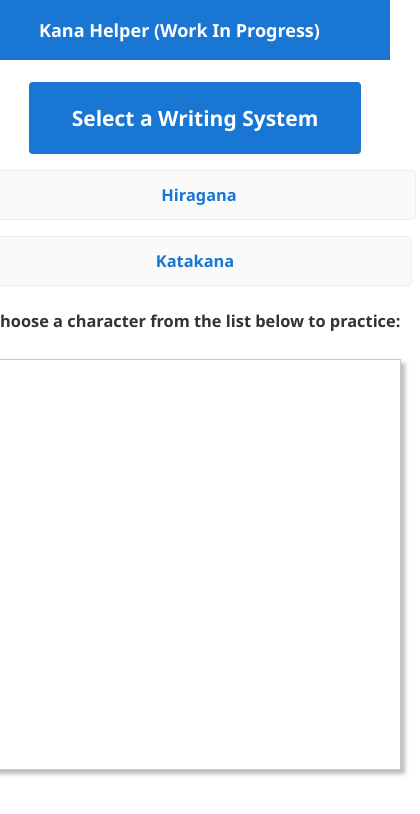
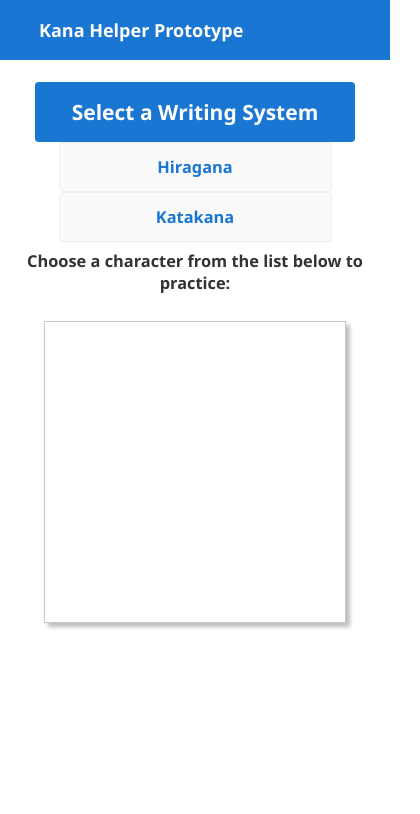
Before and after one commit to bee-v3/Kana-Helper, an Angular app: page / in a window 390 px wide. Shown: the top 814 px of the page, 420 px wide, since content can reach past the window. Built offline with nearby package versions, Linux system fonts and the light colour scheme.

Commit message:
Fix touch event errors, adjust mobile view CSS

```diff
--- a/src/app/app.component.html
+++ b/src/app/app.component.html
@@ -2,7 +2,7 @@
 
 <!-- Toolbar -->
 <div class="toolbar" role="banner">
-  <span>Kana Helper (Work In Progress)</span>
+  <span>Kana Helper Prototype</span>
     <div class="spacer"></div>
 </div>
 
--- a/src/app/canvas-drawing/canvas-drawing.component.ts
+++ b/src/app/canvas-drawing/canvas-drawing.component.ts
@@ -1,7 +1,7 @@
 import { Component, ElementRef, AfterViewInit, ViewChild } from '@angular/core';
 import { KanaSelectorService } from '../kana-selector/kana-selector.service';
 import { KanaStroke } from '../kana-stroke-interface/kana-stroke-interface';
-import { fromEvent } from 'rxjs';
+import { fromEvent, merge } from 'rxjs';
 import { switchMap, takeUntil, pairwise, finalize } from 'rxjs/operators';
 import { environment } from '../../environments/environment';
 
@@ -32,7 +32,7 @@ export class CanvasComponent implements AfterViewInit {
     canvasEl.height = environment.canvaswidth;
 
     this.cx = canvasEl.getContext('2d');
-    this.cx.lineWidth = 10;
+    this.cx.lineWidth = 7;
     this.cx.lineCap = 'round';
     this.cx.strokeStyle = '#000';
 
@@ -56,16 +56,22 @@ export class CanvasComponent implements AfterViewInit {
       }
     });
 
+    const downEvent$ = merge(fromEvent(canvasEl, 'mousedown'), fromEvent(canvasEl, 'touchstart'));
+    const upEvents$ = merge(fromEvent(canvasEl, 'mouseup'), fromEvent(canvasEl, 'touchend'));
+    const moveEvents$ = merge(fromEvent(canvasEl, 'mousemove'), fromEvent(canvasEl, 'touchmove'));
+    const leaveEvents$ = merge(fromEvent(canvasEl, 'mouseleave'), fromEvent(canvasEl, 'touchleave'));
+
+
     // subscribe to mousedown events on the canvas and draw lines
     const starts =
-    fromEvent(canvasEl, 'mousedown')
+    downEvent$
       .pipe(
         switchMap((e) => {
           this.userpath = new Path2D();   // Clear user drawn path upon mousedown event
-
-          return fromEvent(canvasEl, 'mousemove')
+          e.preventDefault();
+          return moveEvents$
             .pipe(
-              takeUntil(fromEvent(canvasEl, 'mouseup')), takeUntil(fromEvent(canvasEl, 'mouseleave')),
+              takeUntil(upEvents$), takeUntil(leaveEvents$),
               pairwise(),
 
               // occurs whenever user finishes drawing line on canvas (when drawing subscription completes)
@@ -87,8 +93,23 @@ export class CanvasComponent implements AfterViewInit {
             );
         })
       )
-      .subscribe((res: [MouseEvent, MouseEvent]) => {
+      .subscribe((res: [MouseEvent | TouchEvent, MouseEvent | TouchEvent] ) => {
+
         const rect = canvasEl.getBoundingClientRect();
+
+        if ((res[0] instanceof TouchEvent && res[1] instanceof TouchEvent)){
+          const prevPos = {
+            x: res[0].touches[0].clientX - rect.left,
+            y: res[0].touches[0].clientY - rect.top
+          };
+
+          const currentPos = {
+            x: res[1].touches[0].clientX - rect.left,
+            y: res[1].touches[0].clientY - rect.top
+          };
+          this.drawMouseStroke(prevPos, currentPos);
+        }
+        else if (res[0] instanceof MouseEvent && res[1] instanceof MouseEvent){
           const prevPos = {
             x: res[0].clientX - rect.left,
             y: res[0].clientY - rect.top
@@ -98,8 +119,11 @@ export class CanvasComponent implements AfterViewInit {
             x: res[1].clientX - rect.left,
             y: res[1].clientY - rect.top
           };
-
           this.drawMouseStroke(prevPos, currentPos);
+        }
+        else{
+          return;
+        }
       });
   }
 
@@ -216,7 +240,7 @@ export class CanvasComponent implements AfterViewInit {
       }
     }
     // Determine if user completed the stroke well enough to pass
-    return Math.round((outsidelines / upixelcount) * 100) < 30 && Math.round((unfilledpixels / kpixelcount) * 100) < 60;
+    return Math.round((outsidelines / upixelcount) * 100) < environment.outsidelines && Math.round((unfilledpixels / kpixelcount) * 100) < environment.unfilledpixels;
   }
 
   public getCompleted() {
--- a/src/app/kana-selector/kana-selector.service.ts
+++ b/src/app/kana-selector/kana-selector.service.ts
@@ -28,7 +28,7 @@ export class KanaSelectorService {
    * @param k Kana object
    */
   newKana(k: Kana){
-    if (k === undefined || k=== null){
+    if (k === undefined || k === null){
       this.currentKana.next(null);
       return;
     } else if (Object.values(k).some(e => e === undefined)) {
--- a/src/assets/style/mainstyle.css
+++ b/src/assets/style/mainstyle.css
@@ -5,6 +5,11 @@
     box-sizing: border-box;
     -webkit-font-smoothing: antialiased;
     -moz-osx-font-smoothing: grayscale;
+  }
+
+  html, body{
+    margin: 0px;
+    padding: 0px;
   }
 
   h1,
@@ -26,7 +31,9 @@
 
   .drawarea {
     border: 1px solid #c2cad0;
-    box-shadow: 4px 4px 4px rgba(71, 68, 68, 0.35)
+    box-shadow: 4px 4px 4px rgba(71, 68, 68, 0.35);
+    padding: 0px;
+    margin: auto;
   }
 
   .toolbar {
@@ -87,8 +94,8 @@
   }
 
   .small-menu {
-    min-width: 550px;
-    max-width: 550px;
+    width: 80vw;
+    margin: auto;
   }
 
   .card {
@@ -137,8 +144,8 @@
     font-weight: 600;
     border: none;
     width: 300px;
-    min-width: 30%;
     margin:auto;
+    padding: 10px;
   }
 
   a,
@@ -169,13 +176,40 @@
   @media screen and (max-width: 767px) {
 
     .card-container:not(.small-menu) {
-      width: 100%;
+      width: 70vw;
+      margin: auto;
+      padding: 0px;
     }
 
+    .card-container:not(.small-menu) {
+      min-width: 40vw;
+      max-width: 80vw;
+      margin: auto;
+      padding: 0px;
+    }
 
+    .content {
+      display: flex;
+      margin-left: auto;
+      margin-right: auto;
+      padding: 0;
+      width: 95vw;
+    }
 
+    kana-menu{
+     margin: auto;
+     width: 90vw;
+     padding: 0px;
+    }
+    .card-menu {
+      height: 10px;
+      width: 20px;
+      margin: 1px;
+      padding: 2px;
+    }
     .card:not(.highlight-card):not(.card-menu) {
       height: 16px;
-      width: 400px;
+      width: 100%;
+      margin:auto;
       }
   }
--- a/src/environments/environment.ts
+++ b/src/environments/environment.ts
@@ -4,7 +4,9 @@
 
 export const environment = {
   production: false,
-  canvaswidth: 409,
-  canvasheight: 409,
-  svgfiles: '../../assets/svg-files/'
+  canvaswidth: 300,
+  canvasheight: 300,
+  svgfiles: '../../assets/svg-files/',
+  outsidelines: 30,
+  unfilledpixels: 65
 };
```
Also changed, not shown: src/environments/environment.prod.ts (+5 -3 lines). Lines whose indentation alone changed are shown as unchanged.
